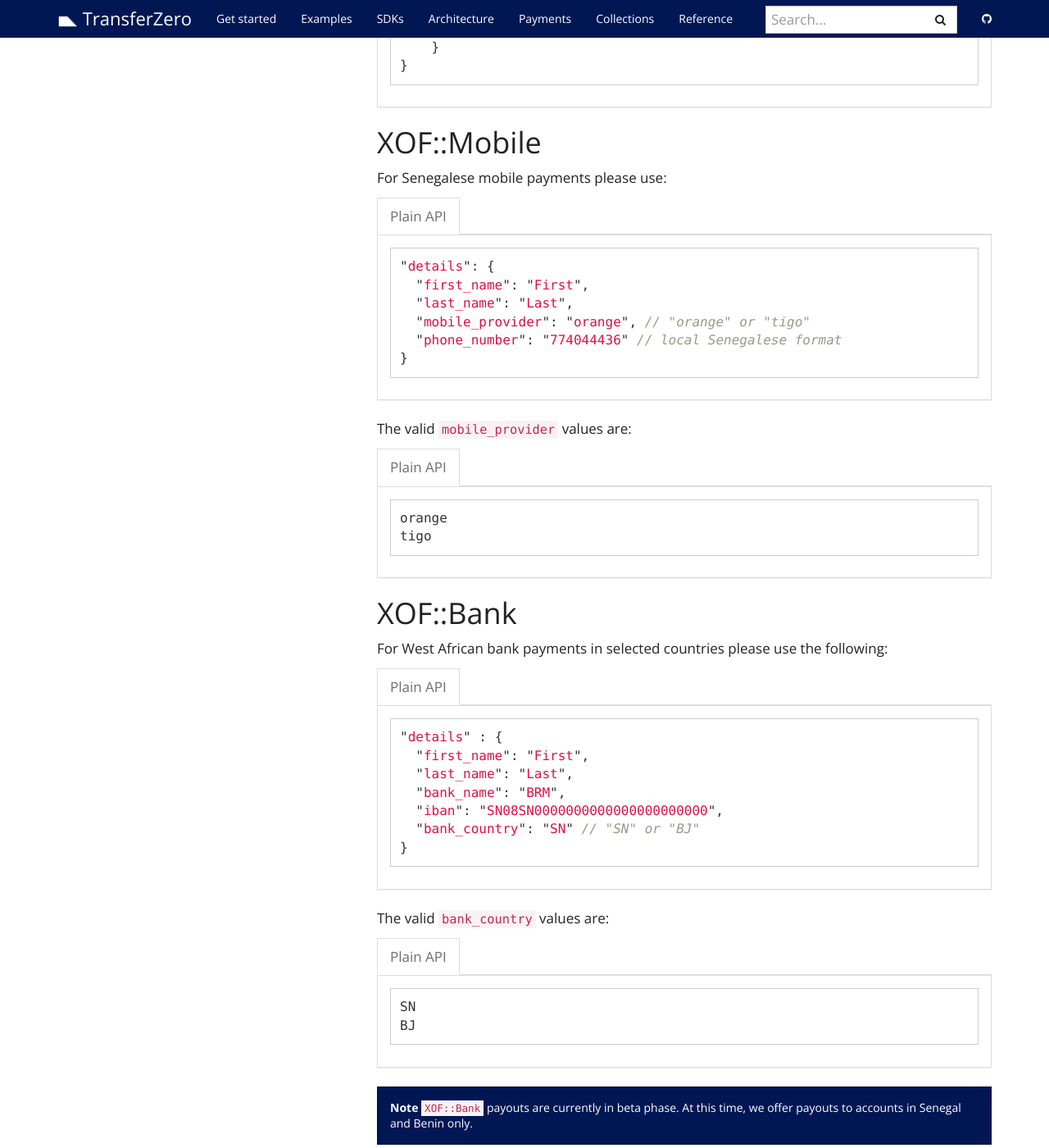
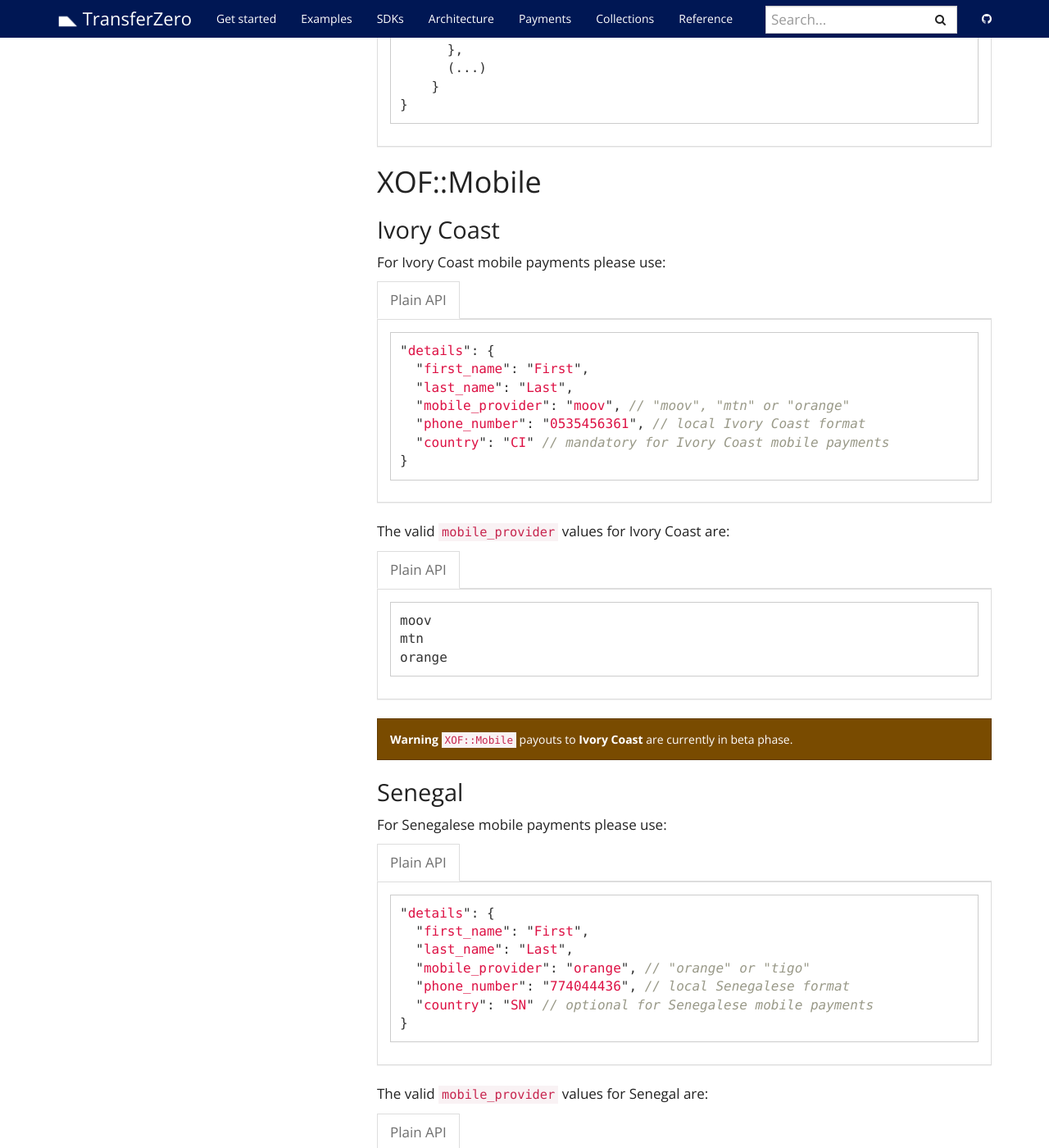
Before and after one commit to transferzero/api-documentation, a Jekyll site: the page built from _docs/payout-details.md, in a window 1280 px wide and 1400 px high, scrolled down 10261 px. Shown: the whole window at 82% size. Built offline with Jekyll 4.4.1, drawn with Linux system fonts in a browser that asks for light colours; nearby versions of some CDN libraries; comment, search, counter and statistics services are not loaded.

Commit message:
BTA-5456 Add CI payouts for XOF::Mobile
Add documentation covering XOF::Mobile payouts in Ivory Coast, including
the addition of a new (optional) country field for XOF::Mobile payouts
to Senegal.

Related to: https://azafinance.atlassian.net/browse/BTA-5456

````diff
--- a/_docs/payout-details.md
+++ b/_docs/payout-details.md
@@ -443,6 +443,42 @@ Please note that the fields above are generally considered optional for senders
 
 ## XOF::Mobile
 
+### Ivory Coast
+
+For Ivory Coast mobile payments please use:
+
+{% capture data-raw %}
+```javascript
+"details": {
+  "first_name": "First",
+  "last_name": "Last",
+  "mobile_provider": "moov", // "moov", "mtn" or "orange"
+  "phone_number": "0535456361", // local Ivory Coast format
+  "country": "CI" // mandatory for Ivory Coast mobile payments
+}
+```
+{% endcapture %}
+
+{% include language-tabbar.html prefix="xof-mobile-details" raw=data-raw %}
+
+The valid `mobile_provider` values for Ivory Coast are:
+
+{% capture data-raw %}
+```
+moov
+mtn
+orange
+```
+{% endcapture %}
+
+{% include language-tabbar.html prefix="xof-mobile-providers" raw=data-raw %}
+
+<div class="alert alert-warning" markdown="1">
+**Warning** `XOF::Mobile` payouts to **Ivory Coast** are currently in beta phase.
+</div>
+
+### Senegal
+
 For Senegalese mobile payments please use:
 
 {% capture data-raw %}
@@ -451,14 +487,15 @@ For Senegalese mobile payments please use:
   "first_name": "First",
   "last_name": "Last",
   "mobile_provider": "orange", // "orange" or "tigo"
-  "phone_number": "774044436" // local Senegalese format
+  "phone_number": "774044436", // local Senegalese format
+  "country": "SN" // optional for Senegalese mobile payments
 }
 ```
 {% endcapture %}
 
 {% include language-tabbar.html prefix="xof-mobile-details" raw=data-raw %}
 
-The valid `mobile_provider` values are:
+The valid `mobile_provider` values for Senegal are:
 
 {% capture data-raw %}
 ```
````
Also changed, not shown: _docs/changelog.md (+6 -1 lines).
